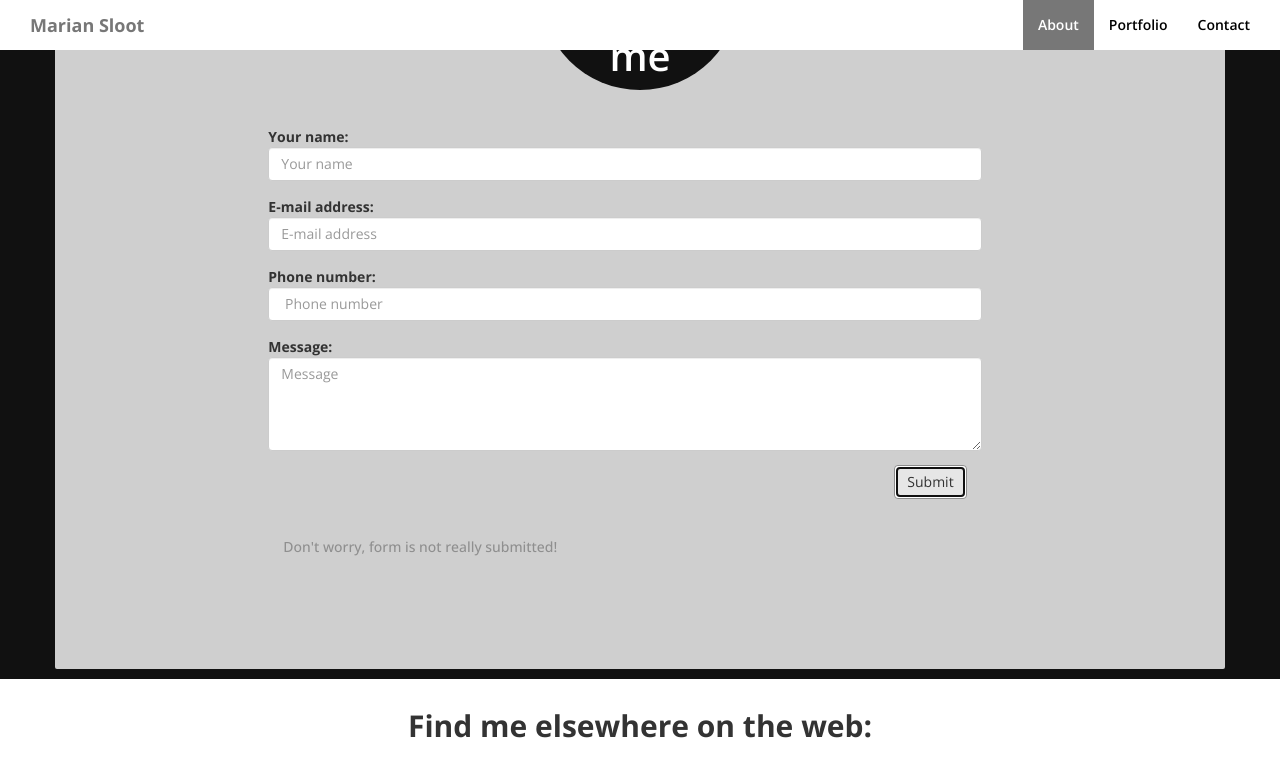
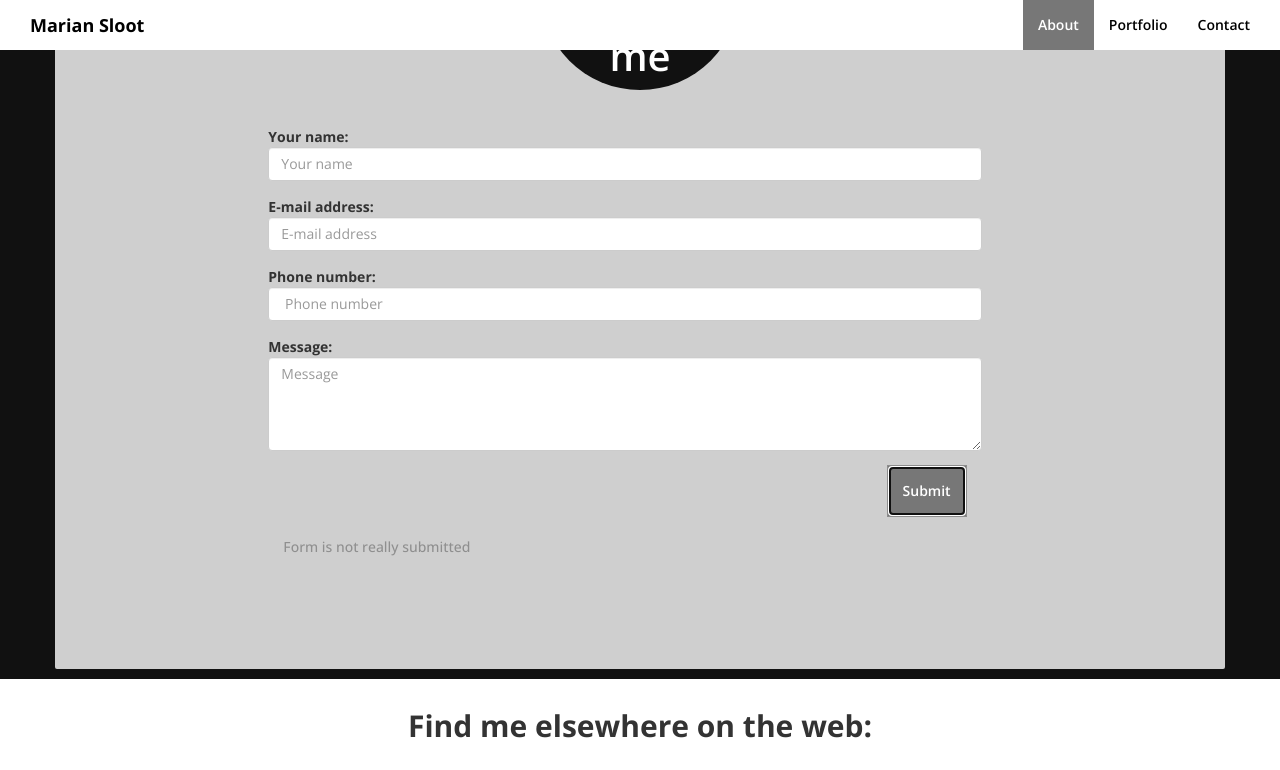
Before and after one commit to MissDitch/fcc-portfolio-page, a plain HTML site: page index.html in a window 1280 px wide. Both pictures are taken after typing "Sample", "name@example.com", "Sample", "Sample" into the empty fields and a click on the button "Submit". Shown: the part 2162-2932 px from the top of the page. Drawn offline with nearby package versions, Linux system fonts and the light colour scheme.

Commit message:
minor changes

```diff
--- a/css/main.css
+++ b/css/main.css
@@ -66,9 +66,10 @@ p {
 }
 #myNavbar .navbar-nav>li>a {
 	font-weight: 600;
-    color: #000000;
+  color: #000000;
 }
-#myNavbar .navbar-nav>li>a:hover {
+#myNavbar .navbar-nav>li>a:hover,
+button#submitBtn:hover{
     color: var(--light);
 }
 #myNavbar .navbar-nav>.active>a {
@@ -162,6 +163,14 @@ p {
 .white-placeholder:-ms-input-placeholder { /* Internet Explorer 10-11 */
    color:     #ffffff;
 }
+button#submitBtn {
+	background-color: var(--default);
+	font-weight: 600;
+  color: #ffffff;
+	padding: 15px;
+	border-radius: 0;
+}
+
 .message{
 	height: 120px;
 }
--- a/index.html
+++ b/index.html
@@ -16,7 +16,7 @@
     <body>
 
 
-       <nav class="navbar navbar-default navbar-fixed-top">
+       <nav class="navbar navbar-fixed-top">
 
     <div class="navbar-header col-xs-12 col-sm-6">
 
@@ -48,8 +48,7 @@
 
 							 <div class="col-xs-12  text-center ">
                  	<div class=" ">
-                          <img src=" https://drive.google.com/uc?export=download&id=0B3DFzn0jeZDkOER3Qm4xSFBZalU"
-                          class="" alt="Marian picture">
+                         <img src=" https://drive.google.com/uc?export=download&id=0B3DFzn0jeZDkOER3Qm4xSFBZalU" class="" alt="Marian picture">
                  </div>
 
 
@@ -83,7 +82,9 @@
 							  <div  class="col-xs-12 col-md-8 col-md-offset-2 text-center ">
 
 
-             <div class="row ">
+
+
+            <div class="row ">
                 <div class="col-xs-12 showcase ">
                 <div  class="col-xs-12 col-lg-6">
 									<div class="pfImage">
@@ -117,7 +118,6 @@
                  </div>
             </div>
 
-
               	<p class="lead">If you want to know more, please send me a message.  </p>
                      <p>Also if you just like to chat. Could be about anything you want, like succulents or making desserts. </p>
 
@@ -132,12 +132,10 @@
                   <h2 class="text-center">Contact me</h2></div>
 					 </div>
 
-
              <div class="row">
 
 									 <div  class="col-xs-12 col-md-8 col-md-offset-2 form-container">
 									<form class="form-horizontal">
-
 
 										<div class="form-group col-xs-12 col md-8">
 										<label for="name" class="control-label"> Your name: </label>
@@ -172,9 +170,7 @@
 												<div class="col-xs-12 text-right">		<button type="submit" id="submitBtn" class="btn btn-default" >Submit</button></div>
 										</div>
 
-
 									</form>
-
 
 
 											<div  id="notify" class="  col-xs-10 col-md-8">
@@ -191,8 +187,8 @@
 
 			  <div  class="col-xs-12  text-center">
 									<h3>Find me elsewhere on the web:</h3>
-                  <div class="webLinks col-xs-12 text-center ">
-                      <ul  class="iconList">
+                  <div class="webLinks col-xs-12  text-center">
+                    <ul  class="iconList">
                       <li><a href="http://nl.linkedin.com/in/mariansloot" target="_blank"><i class="fa fa-linkedin"></i></a></li>
                       <li><a href="https://github.com/MissDitch" target="_blank"><i class="fa fa-github"></i></a></li>
                       <li><a href="http://codepen.io/missditch/" target="_blank"><i class="fa fa-codepen"></i></a></li>
--- a/js/main.js
+++ b/js/main.js
@@ -48,7 +48,7 @@ function clearedInput() {
 function showMessage(e) {
 		e.preventDefault();
 		$(".control-label").hide();
-		var n =	$("#notify").append('<p>Don\'t worry, form is not really submitted!</p>');
+		var n =	$("#notify").append('<p>Form is not really submitted</p>');
 n.fadeOut(5000 );
 	$(".form-control").val("");
 	$(".form-control").removeClass("white-placeholder");
```
